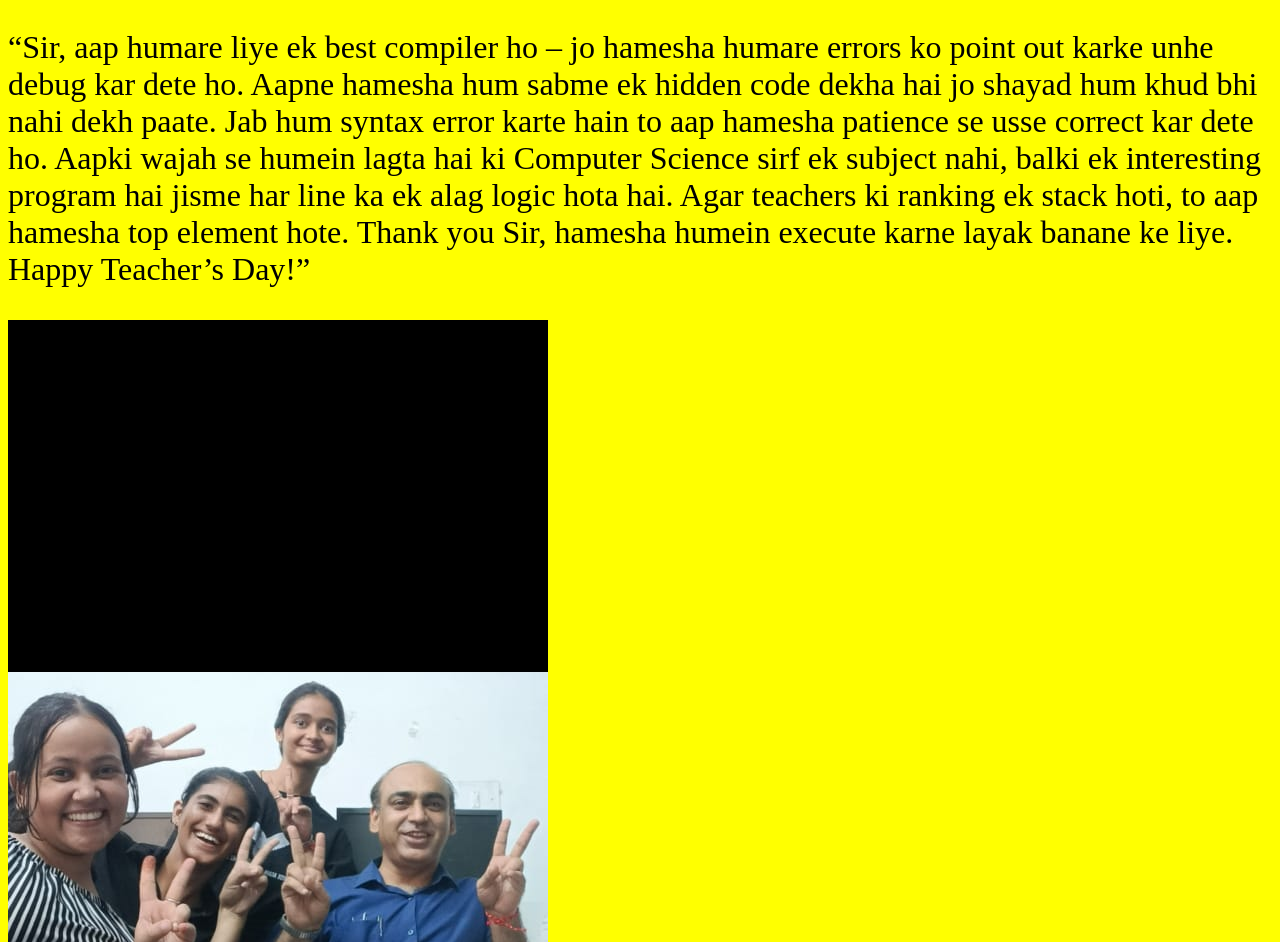
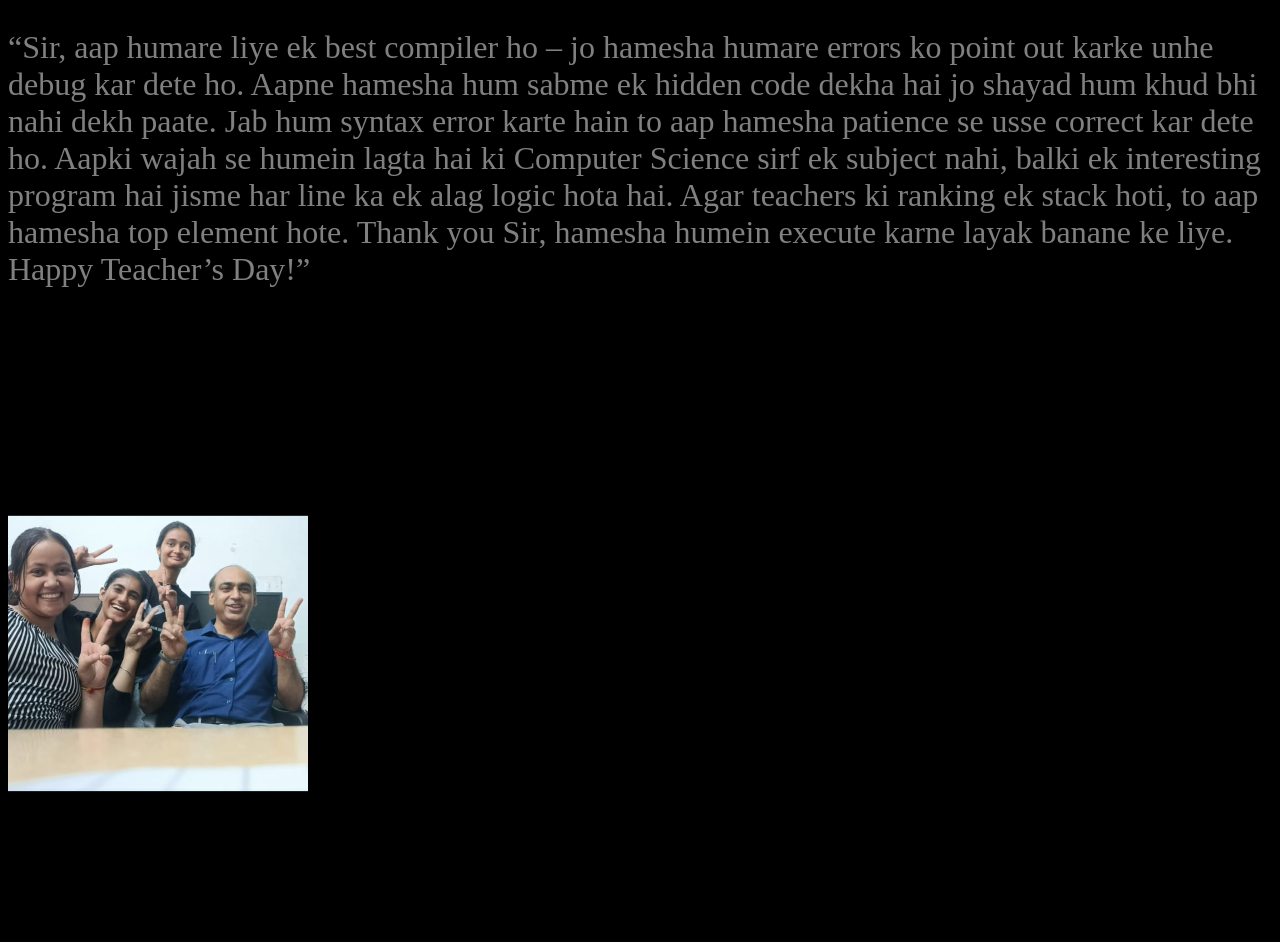
Before and after one commit to keshav01c/Website-, a plain HTML site: page index.html in a window 1280 px wide. Shown: the part 96-1038 px from the top of the page. Drawn offline with Linux system fonts and the light colour scheme.

Commit message:
Update index.html

```diff
--- a/index.html
+++ b/index.html
@@ -4,13 +4,13 @@
 			 HAPPY TEACHER'S DAY
 		</title>
 	</head>
-	<body bgcolor="yellow">
+	<body bgcolor="black">
 
-		<font color=black size=6 font-family:lobster>
+		<font color=grey size=6 font-family:lobster>
 			<h1> DEAR BHARAT SIR,,,</h1>
 			<p>“Sir, aap humare liye ek best compiler ho – jo hamesha humare errors ko point out karke unhe debug kar dete ho. Aapne hamesha hum sabme ek hidden code dekha hai jo shayad hum khud bhi nahi dekh paate. Jab hum syntax error karte hain to aap hamesha patience se usse correct kar dete ho. Aapki wajah se humein lagta hai ki Computer Science sirf ek subject nahi, balki ek interesting program hai jisme har line ka ek alag logic hota hai. Agar teachers ki ranking ek stack hoti, to aap hamesha top element hote. Thank you Sir, hamesha humein execute karne layak banane ke liye. Happy Teacher’s Day!” </p>
 			<centre>
-			<img src="sir.jpg" >
+			<img src="sir.jpg" width="300">
 			</centre>
 		</font>
 	</body>
```
